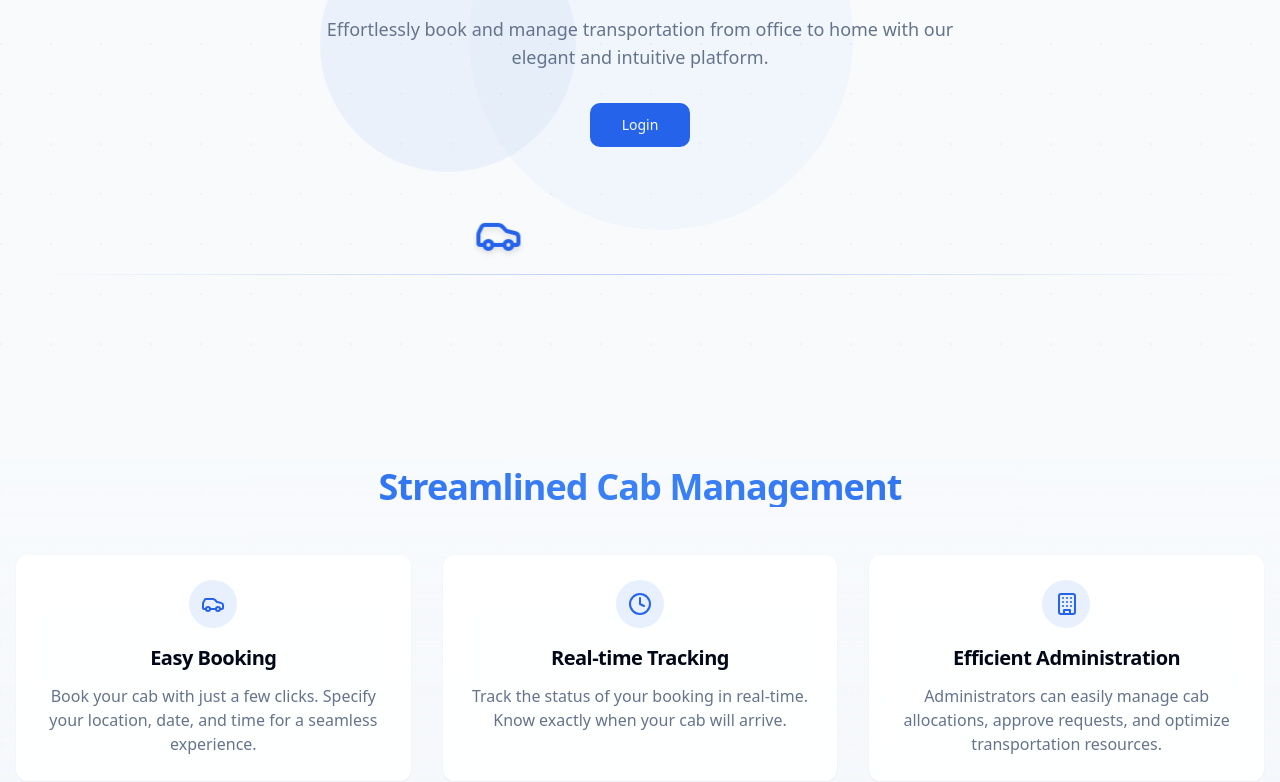
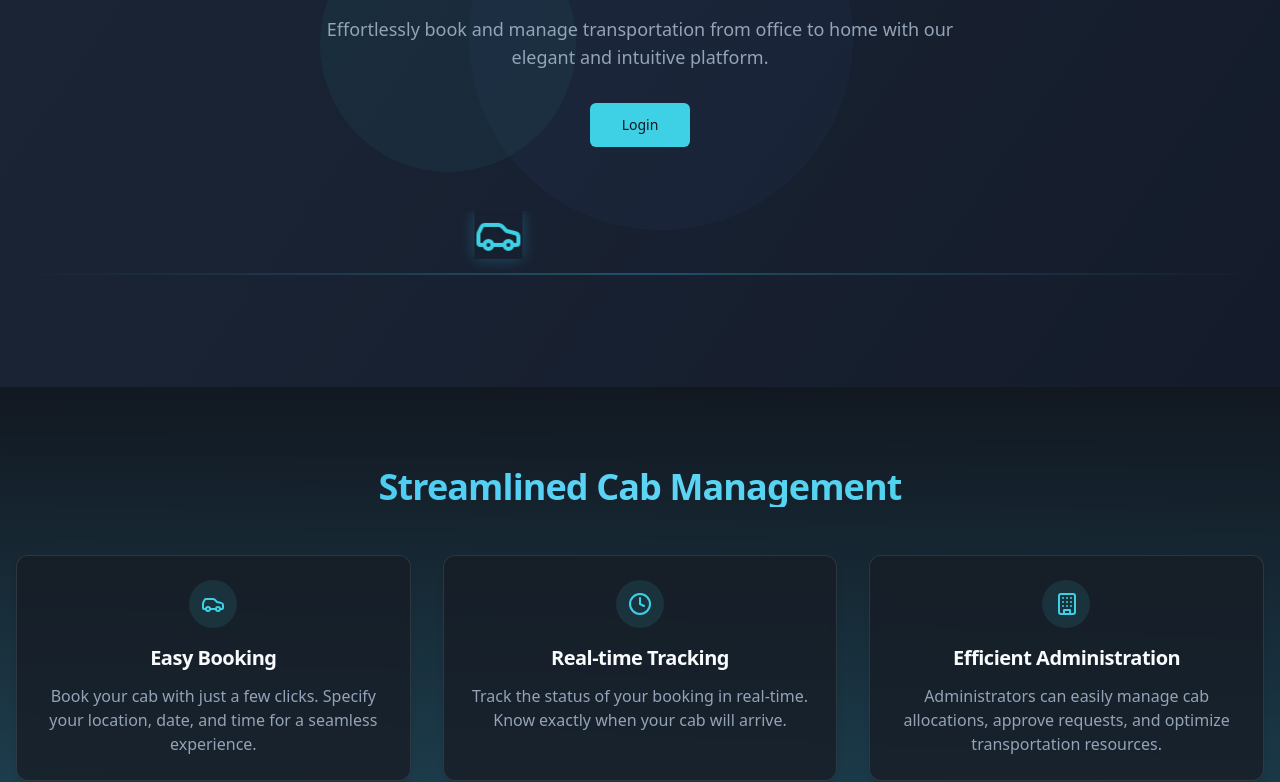
Before and after one commit to CaabDev/caboodle-hub, a React (Vite) app: page / in a window 1280 px wide. Shown: the part 307-1089 px from the top of the page. Built offline with nearby package versions, Linux system fonts and the light colour scheme.

Commit message:
Update website design and colors
\
Update the website's design and colors to match the specified style.

```diff
--- a/src/components/AnimatedCard.tsx
+++ b/src/components/AnimatedCard.tsx
@@ -8,6 +8,7 @@ interface AnimatedCardProps {
   delay?: number;
   hoverEffect?: boolean;
   variant?: "default" | "gradient" | "subtle" | "glass" | "highlight";
+  glowEffect?: boolean;
 }
 
 const AnimatedCard = ({
@@ -15,7 +16,8 @@ const AnimatedCard = ({
   className,
   delay = 0,
   hoverEffect = true,
-  variant = "default"
+  variant = "default",
+  glowEffect = false
 }: AnimatedCardProps) => {
   const [isVisible, setIsVisible] = useState(false);
 
@@ -30,25 +32,26 @@ const AnimatedCard = ({
   const getVariantClasses = () => {
     switch (variant) {
       case "gradient":
-        return "bg-gradient-to-br from-white/95 to-secondary/20 dark:from-gray-800/90 dark:to-gray-900/30 border-white/20";
+        return "bg-gradient-to-br from-card/95 to-secondary/80 border-white/5";
       case "subtle":
-        return "bg-background/50 backdrop-blur-xs border-primary/5";
+        return "bg-background/50 backdrop-blur-xs border-white/5";
       case "glass":
-        return "bg-white/80 backdrop-blur-md border-white/30 dark:bg-gray-900/50 dark:border-gray-800/50";
+        return "bg-card/50 backdrop-blur-md border-white/10";
       case "highlight":
-        return "bg-gradient-to-br from-primary/5 to-primary/10 border-primary/20";
+        return "bg-gradient-to-br from-primary/10 to-primary/5 border-primary/20";
       default:
-        return "glass-card";
+        return "bg-card/80 backdrop-blur-sm border border-white/10";
     }
   };
 
   return (
     <div
       className={cn(
-        "p-6 opacity-0 transform translate-y-4 transition-all duration-500 ease-out rounded-xl border shadow-sm",
+        "p-6 opacity-0 transform translate-y-4 transition-all duration-500 ease-out rounded-xl border shadow-md",
         getVariantClasses(),
         isVisible && "opacity-100 translate-y-0",
-        hoverEffect && "hover:translate-y-[-5px] hover:shadow-md transition-all duration-300",
+        hoverEffect && "hover:translate-y-[-5px] hover:shadow-lg transition-all duration-300",
+        glowEffect && "teal-glow",
         className
       )}
     >
--- a/src/components/CabAnimation.tsx
+++ b/src/components/CabAnimation.tsx
@@ -33,11 +33,11 @@ const CabAnimation = ({
         className
       )}>
         <div className="animate-float">
-          <Car size={size} className={cn(color, "drop-shadow-md")} />
+          <Car size={size} className={cn(color, "drop-shadow-md teal-glow")} />
         </div>
       </div>
       {showRoad && (
-        <div className="absolute bottom-0 w-full h-[1px] bg-gradient-to-r from-transparent via-primary/30 to-transparent" />
+        <div className="absolute bottom-0 w-full h-[2px] bg-gradient-to-r from-transparent via-teal/30 to-transparent" />
       )}
     </div>
   );
--- a/src/index.css
+++ b/src/index.css
@@ -1,77 +1,48 @@
+
 @tailwind base;
 @tailwind components;
 @tailwind utilities;
 
 @layer base {
   :root {
-    --background: 210 40% 98%;
-    --foreground: 222.2 84% 4.9%;
+    --background: 215 30% 10%;
+    --foreground: 210 40% 98%;
 
-    --card: 0 0% 100%;
-    --card-foreground: 222.2 84% 4.9%;
+    --card: 215 25% 12%;
+    --card-foreground: 210 40% 98%;
 
-    --popover: 0 0% 100%;
-    --popover-foreground: 222.2 84% 4.9%;
+    --popover: 215 30% 12%;
+    --popover-foreground: 210 40% 98%;
 
-    --primary: 221.2 83.2% 53.3%;
-    --primary-foreground: 210 40% 98%;
+    --primary: 187 76% 57%;
+    --primary-foreground: 215 30% 10%;
 
-    --secondary: 210 40% 96.1%;
-    --secondary-foreground: 222.2 47.4% 11.2%;
+    --secondary: 215 25% 20%;
+    --secondary-foreground: 210 40% 98%;
 
-    --muted: 210 40% 96.1%;
-    --muted-foreground: 215.4 16.3% 46.9%;
+    --muted: 215 25% 18%;
+    --muted-foreground: 215 20% 65%;
 
-    --accent: 221.2 70% 95.1%;
-    --accent-foreground: 222.2 47.4% 11.2%;
+    --accent: 187 76% 57%;
+    --accent-foreground: 215 30% 10%;
 
     --destructive: 0 84.2% 60.2%;
     --destructive-foreground: 210 40% 98%;
 
-    --border: 214.3 31.8% 91.4%;
-    --input: 214.3 31.8% 91.4%;
-    --ring: 221.2 83.2% 53.3%;
+    --border: 215 25% 20%;
+    --input: 215 25% 20%;
+    --ring: 187 76% 57%;
 
-    --radius: 0.75rem;
+    --radius: 0.5rem;
 
-    --sidebar-background: 0 0% 98%;
-    --sidebar-foreground: 240 5.3% 26.1%;
-    --sidebar-primary: 240 5.9% 10%;
-    --sidebar-primary-foreground: 0 0% 98%;
-    --sidebar-accent: 240 4.8% 95.9%;
-    --sidebar-accent-foreground: 240 5.9% 10%;
-    --sidebar-border: 220 13% 91%;
-    --sidebar-ring: 217.2 91.2% 59.8%;
-  }
-
-  .dark {
-    --background: 222.2 84% 4.9%;
-    --foreground: 210 40% 98%;
-
-    --card: 222.2 84% 4.9%;
-    --card-foreground: 210 40% 98%;
-
-    --popover: 222.2 84% 4.9%;
-    --popover-foreground: 210 40% 98%;
-
-    --primary: 217.2 91.2% 59.8%;
-    --primary-foreground: 222.2 47.4% 11.2%;
-
-    --secondary: 217.2 32.6% 17.5%;
-    --secondary-foreground: 210 40% 98%;
-
-    --muted: 217.2 32.6% 17.5%;
-    --muted-foreground: 215 20.2% 65.1%;
-
-    --accent: 217.2 32.6% 17.5%;
-    --accent-foreground: 210 40% 98%;
-
-    --destructive: 0 62.8% 30.6%;
-    --destructive-foreground: 210 40% 98%;
-
-    --border: 217.2 32.6% 17.5%;
-    --input: 217.2 32.6% 17.5%;
-    --ring: 224.3 76.3% 48%;
+    --sidebar-background: 215 30% 8%;
+    --sidebar-foreground: 215 20% 80%;
+    --sidebar-primary: 187 76% 57%;
+    --sidebar-primary-foreground: 215 30% 10%;
+    --sidebar-accent: 215 25% 20%;
+    --sidebar-accent-foreground: 210 40% 98%;
+    --sidebar-border: 215 25% 18%;
+    --sidebar-ring: 187 76% 57%;
   }
 }
 
@@ -83,9 +54,7 @@
   body {
     @apply bg-background text-foreground font-sans;
     font-feature-settings: "rlig" 1, "calt" 1;
-    background-image:
-      radial-gradient(circle at 1px 1px, hsl(var(--border)/40%) 1px, transparent 0);
-    background-size: 50px 50px;
+    background-image: linear-gradient(to bottom right, rgba(30, 41, 59, 0.8), rgba(17, 24, 39, 1));
   }
 
   h1, h2, h3, h4, h5, h6 {
@@ -111,11 +80,11 @@
 
 @layer components {
   .glass {
-    @apply bg-white/70 backdrop-blur-md border border-white/20 shadow-sm;
+    @apply bg-card/70 backdrop-blur-md border border-white/10 shadow-sm;
   }
 
   .glass-card {
-    @apply bg-white/90 backdrop-blur-md border border-white/30 rounded-xl shadow-sm transition-all duration-300;
+    @apply bg-card/90 backdrop-blur-md border border-white/10 rounded-xl shadow-sm transition-all duration-300;
   }
 
   .button-effect {
@@ -123,11 +92,11 @@
   }
 
   .gradient-text {
-    @apply bg-gradient-to-r from-primary via-blue-500 to-blue-600 bg-clip-text text-transparent;
+    @apply bg-gradient-to-r from-teal via-teal-light to-primary bg-clip-text text-transparent;
   }
 
   .card-hover {
-    @apply hover:shadow-lg hover:border-primary/20 transition-all duration-300;
+    @apply hover:shadow-lg hover:border-teal/20 transition-all duration-300;
   }
 
   .status-pill {
@@ -135,35 +104,39 @@
   }
 
   .status-approved {
-    @apply bg-green-500/10 text-green-600;
+    @apply bg-green-500/20 text-green-400;
   }
 
   .status-pending {
-    @apply bg-amber-500/10 text-amber-600;
+    @apply bg-amber-500/20 text-amber-400;
   }
 
   .status-rejected {
-    @apply bg-red-500/10 text-red-600;
+    @apply bg-red-500/20 text-red-400;
   }
 
   .status-completed {
-    @apply bg-blue-500/10 text-blue-600;
+    @apply bg-blue-500/20 text-blue-400;
   }
 
   .light-card {
-    @apply bg-white/90 border border-gray-100 shadow-sm rounded-xl hover:shadow-md transition-all duration-300;
+    @apply bg-card/80 border border-white/5 shadow-sm rounded-xl hover:shadow-md transition-all duration-300;
   }
 
   .gradient-card {
-    @apply bg-gradient-to-br from-white to-gray-50 border border-gray-100/80 shadow-sm rounded-xl;
+    @apply bg-gradient-to-br from-card to-secondary border border-white/5 shadow-sm rounded-xl;
   }
 
   .animated-gradient {
-    @apply bg-gradient-to-r from-blue-50 via-blue-100 to-blue-50 bg-size-200 animate-gradient-flow;
+    @apply bg-gradient-to-r from-teal-dark via-teal to-teal-light bg-size-200 animate-gradient-flow;
   }
 
   .fancy-border {
-    @apply border border-gray-200/80 shadow-sm hover:border-primary/20 transition-all duration-300;
+    @apply border border-white/10 shadow-sm hover:border-teal/20 transition-all duration-300;
+  }
+
+  .teal-glow {
+    @apply shadow-[0_0_15px_rgba(51,195,240,0.3)];
   }
 }
 
@@ -239,11 +212,11 @@ html {
 }
 
 .card-shadow {
-  box-shadow: 0 4px 20px -2px rgba(0, 0, 0, 0.05);
+  box-shadow: 0 4px 20px -2px rgba(0, 0, 0, 0.3);
 }
 
 .card-shadow-soft {
-  box-shadow: 0 10px 15px -3px rgba(0, 0, 0, 0.05), 0 4px 6px -2px rgba(0, 0, 0, 0.025);
+  box-shadow: 0 10px 15px -3px rgba(0, 0, 0, 0.2), 0 4px 6px -2px rgba(0, 0, 0, 0.1);
 }
 
 .bg-size-200 {
@@ -257,8 +230,8 @@ html {
 
 .modern-glass {
   backdrop-filter: blur(10px);
-  background: rgba(255, 255, 255, 0.7);
-  border: 1px solid rgba(255, 255, 255, 0.3);
+  background: rgba(30, 41, 59, 0.7);
+  border: 1px solid rgba(255, 255, 255, 0.1);
 }
 
 .wave-pattern {
--- a/tailwind.config.ts
+++ b/tailwind.config.ts
@@ -1,3 +1,4 @@
+
 import type { Config } from "tailwindcss";
 
 export default {
@@ -61,6 +62,11 @@ export default {
 					'accent-foreground': 'hsl(var(--sidebar-accent-foreground))',
 					border: 'hsl(var(--sidebar-border))',
 					ring: 'hsl(var(--sidebar-ring))'
+				},
+				teal: {
+					DEFAULT: '#33C3F0',
+					light: '#5ED4F5',
+					dark: '#1EAEDB'
 				}
 			},
 			borderRadius: {
```
